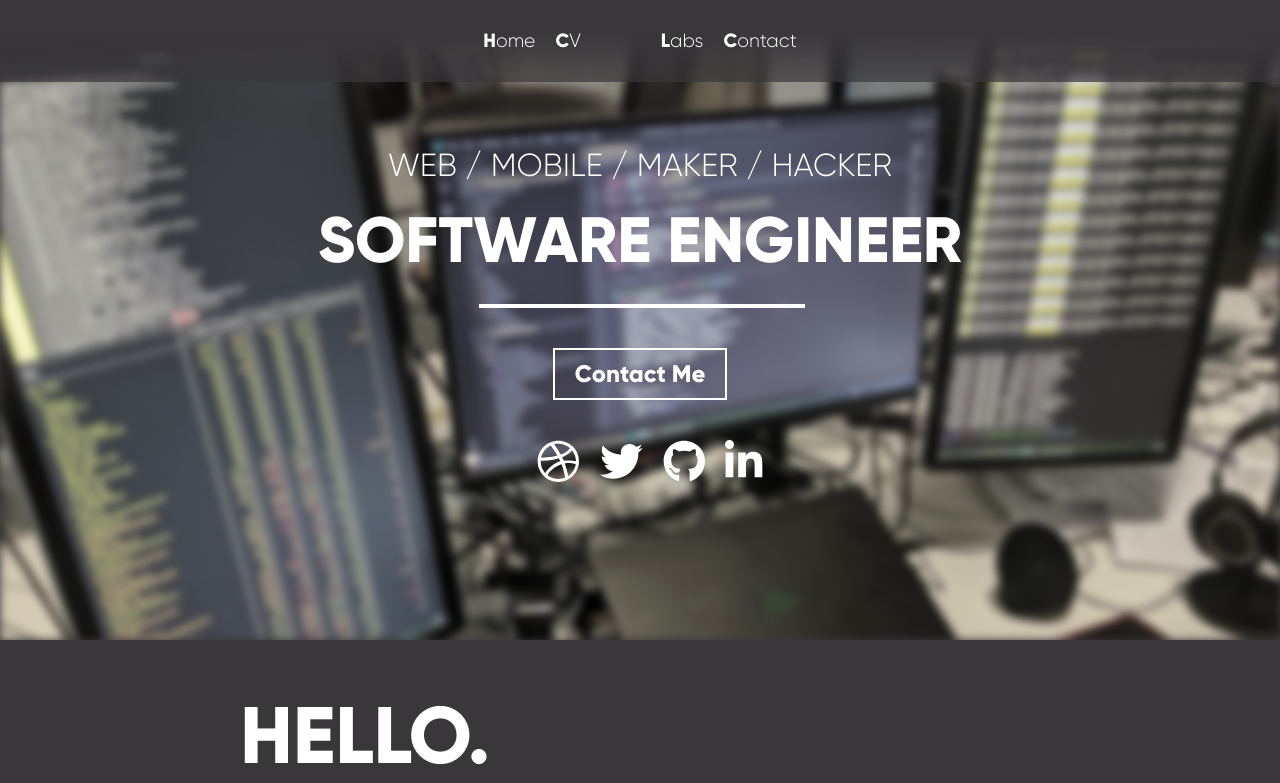
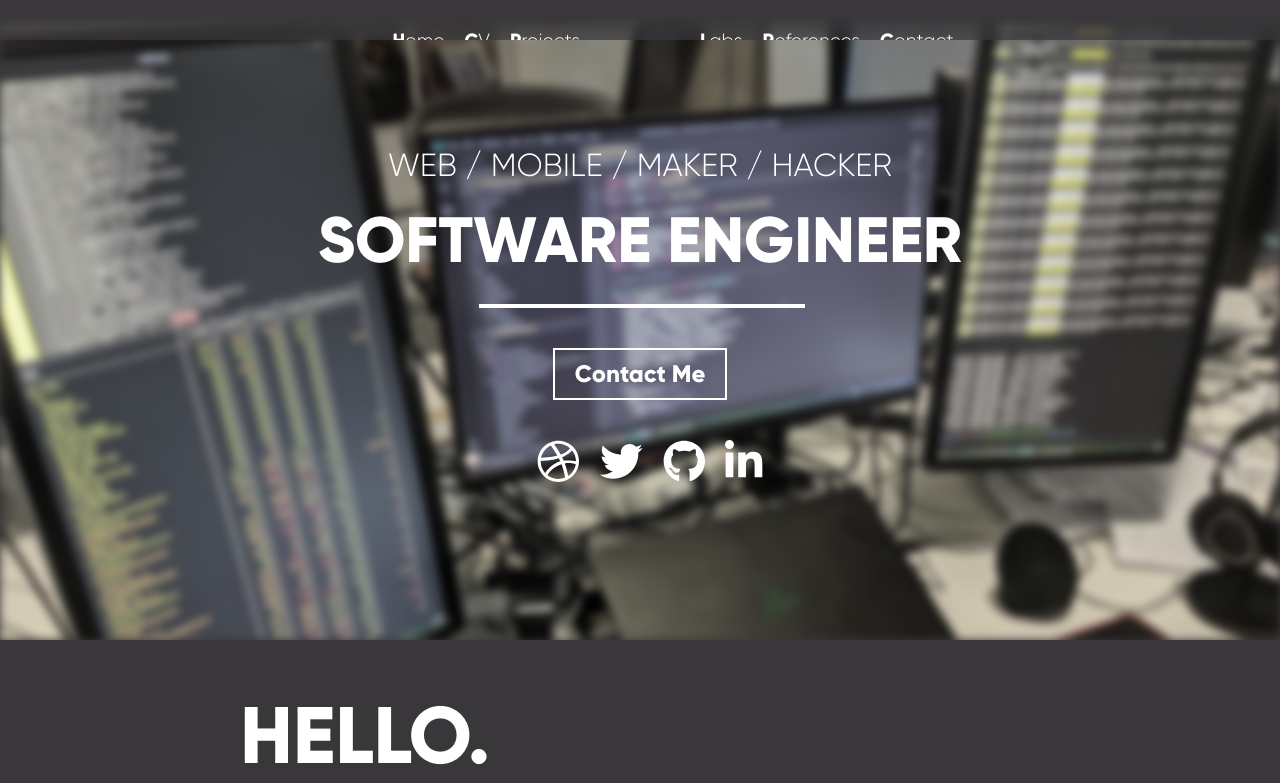
Before and after one commit to Jonjoe/website, a React (Create React App) app: page / in a window 1280 px wide. Shown: the top 783 px of the page. Built offline with nearby package versions, Linux system fonts and the light colour scheme; what @fortawesome/pro-duotone-svg-icons, @fortawesome/pro-light-svg-icons, @fortawesome/pro-solid-svg-icons would draw is missing.

Commit message:
centered nav

```diff
--- a/src/components/Topbar/Topbar.component.tsx
+++ b/src/components/Topbar/Topbar.component.tsx
@@ -1,7 +1,7 @@
-import * as React from 'react';
-import * as Styled from './Topbar.styles';
+import * as React from "react";
+import * as Styled from "./Topbar.styles";
 
-import {Icon, Text} from '../';
+import { Icon, Text } from "../";
 
 interface TopbarLinkProps {
   label: string;
@@ -16,15 +16,23 @@ const TopbarLink: React.FC<TopbarLinkProps> = props => (
 const Topbar: React.FC = () => {
   return (
     <Styled.Header>
+      <Styled.InnerContainer>
+        <Styled.LeftLinks>
           <TopbarLink label="Home" />
           <TopbarLink label="CV" />
+          <TopbarLink label="Projects" />
+        </Styled.LeftLinks>
 
         <Styled.CenterPiece>
           <Icon name="alien" size="2rem" />
         </Styled.CenterPiece>
 
+        <Styled.RightLinks>
           <TopbarLink label="Labs" />
+          <TopbarLink label="References" />
           <TopbarLink label="Contact" />
+        </Styled.RightLinks>
+      </Styled.InnerContainer>
     </Styled.Header>
   );
 };
--- a/src/components/Topbar/Topbar.styles.tsx
+++ b/src/components/Topbar/Topbar.styles.tsx
@@ -1,4 +1,4 @@
-import styled from 'styled-components';
+import styled from "styled-components";
 
 export const Header = styled.header`
   width: 100%;
@@ -13,7 +13,7 @@ export const Header = styled.header`
   z-index: 999;
 
   &:before {
-    content: '';
+    content: "";
     position: absolute;
     top: 0;
     left: 0;
@@ -52,3 +52,25 @@ export const CenterPiece = styled.div`
   z-index: 999;
   padding: 0 30px;
 `;
+
+export const InnerContainer = styled.div`
+  display: flex;
+  position: relative;
+`;
+
+const linkBlockStyles = `
+  display: flex;
+  position: absolute;
+  top: 0;
+  height: 100%;
+`;
+
+export const LeftLinks = styled.div`
+  ${linkBlockStyles}
+  right: 80px;
+`;
+
+export const RightLinks = styled.div`
+  ${linkBlockStyles}
+  left: 80px;
+`;
```
Lines whose indentation alone changed are shown as unchanged.
